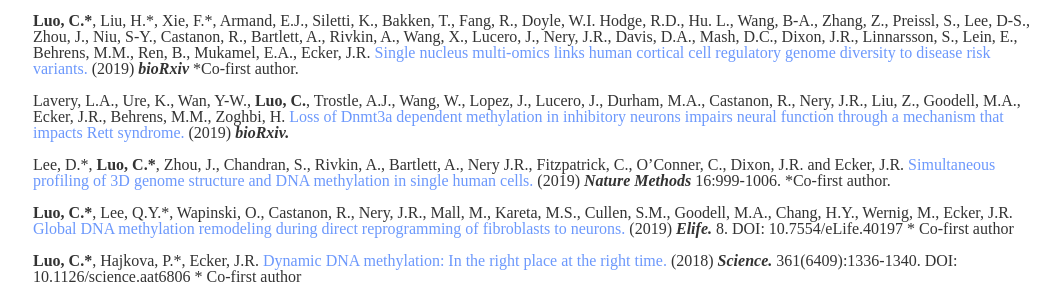
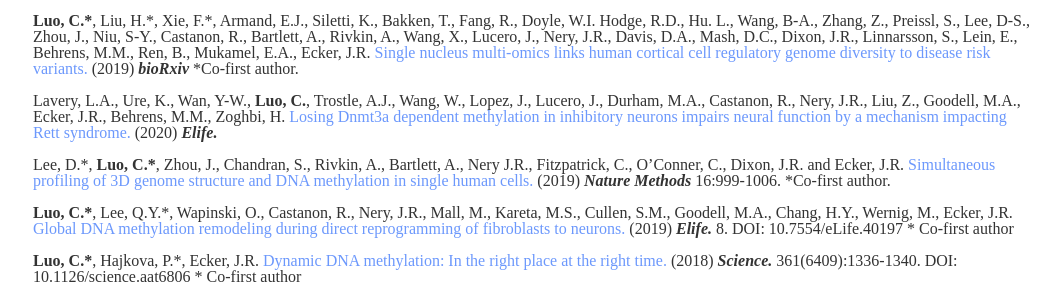
Before and after one commit to luogenomics/luogenomics.github.io, a Jekyll site: the page built from publications/index.html, in a window 1280 px wide. Shown: the part 316-616 px from the top of the page, without its empty margins (107-1171 px from the left). Built offline with Jekyll 4.4.1, drawn with Linux system fonts in a browser that asks for light colours.

Commit message:
Update index.html

```diff
--- a/publications/index.html
+++ b/publications/index.html
@@ -4,7 +4,7 @@
 ---
 <p>Li, J., Pinto-Duarte, A., Zander, M., Lai, C-Y., Osteen, J., Fang, L., <span style="font-weight:bold">Luo, C.</span>, Lucero, J.D., Castanon, R.G., Nery, J.R., Silva-Garcia, I., Pang, Y., Sejnowski, T.J., Powell, S.B., Ecker, J.R., Mukamel, E.A., Behrens, M.M. <a href="https://www.biorxiv.org/content/10.1101/2019.12.20.883694v1" target="_blank">Polycomb-mediated repression compensates for loss of postnatal DNA methylation in excitatory neurons. </a> (2019) <strong><em>bioRxiv. </strong></em></p>
 <p><span style="font-weight:bold">Luo, C.*</span>, Liu, H.*, Xie, F.*, Armand, E.J., Siletti, K., Bakken, T., Fang, R., Doyle, W.I. Hodge, R.D., Hu. L., Wang, B-A., Zhang, Z., Preissl, S., Lee, D-S., Zhou, J., Niu, S-Y., Castanon, R., Bartlett, A., Rivkin, A., Wang, X., Lucero, J., Nery, J.R., Davis, D.A., Mash, D.C., Dixon, J.R., Linnarsson, S., Lein, E., Behrens, M.M., Ren, B., Mukamel, E.A., Ecker, J.R. <a href="https://www.biorxiv.org/content/10.1101/2019.12.11.873398v1" target="_blank">Single nucleus multi-omics links human cortical cell regulatory genome diversity to disease risk variants. </a> (2019) <strong><em>bioRxiv </strong></em> *Co-first author. </p>
-<p>Lavery, L.A., Ure, K., Wan, Y-W., <span style="font-weight:bold">Luo, C.</span>, Trostle, A.J., Wang, W., Lopez, J., Lucero, J., Durham, M.A., Castanon, R., Nery, J.R., Liu, Z., Goodell, M.A., Ecker, J.R., Behrens, M.M., Zoghbi, H. <a href="https://www.biorxiv.org/content/10.1101/815639v1" target="_blank">Loss of Dnmt3a dependent methylation in inhibitory neurons impairs neural function through a mechanism that impacts Rett syndrome. </a> (2019) <strong><em>bioRxiv. </strong></em></p>
+<p>Lavery, L.A., Ure, K., Wan, Y-W., <span style="font-weight:bold">Luo, C.</span>, Trostle, A.J., Wang, W., Lopez, J., Lucero, J., Durham, M.A., Castanon, R., Nery, J.R., Liu, Z., Goodell, M.A., Ecker, J.R., Behrens, M.M., Zoghbi, H. <a href="https://www.ncbi.nlm.nih.gov/pubmed/32159514" target="_blank">Losing Dnmt3a dependent methylation in inhibitory neurons impairs neural function by a mechanism impacting Rett syndrome. </a> (2020) <strong><em>Elife. </strong></em></p>
 <p>Lee, D.*, <span style="font-weight:bold">Luo, C.*</span>, Zhou, J., Chandran, S., Rivkin, A., Bartlett, A., Nery J.R., Fitzpatrick, C., O’Conner, C., Dixon, J.R. and Ecker, J.R. <a href="https://www.ncbi.nlm.nih.gov/pubmed/31501549" target="_blank">Simultaneous profiling of 3D genome structure and DNA methylation in single human cells. </a> (2019) <strong><em>Nature Methods </strong></em> 16:999-1006. *Co-first author. </p>
 <p><span style="font-weight:bold">Luo, C.*</span>, Lee, Q.Y.*, Wapinski, O., Castanon, R., Nery, J.R., Mall, M., Kareta, M.S., Cullen, S.M., Goodell, M.A., Chang, H.Y., Wernig, M., Ecker, J.R. <a href="https://www.ncbi.nlm.nih.gov/pubmed/?term=30644360%5BPMID%5D" target="_blank">Global DNA methylation remodeling during direct reprogramming of fibroblasts to neurons.</a> (2019) <strong><em> Elife.</em></strong> 8.  DOI: 10.7554/eLife.40197 * Co-first author</p>
 <p><span style="font-weight:bold">Luo, C.*</span>, Hajkova, P.*, Ecker, J.R. <a href="https://www.ncbi.nlm.nih.gov/pubmed/?term=30262495%5BPMID%5D" target="_blank">Dynamic DNA methylation: In the right place at the right time.</a> (2018) <strong><em> Science.</em></strong> 361(6409):1336-1340.  DOI: 10.1126/science.aat6806 * Co-first author</p>
```
